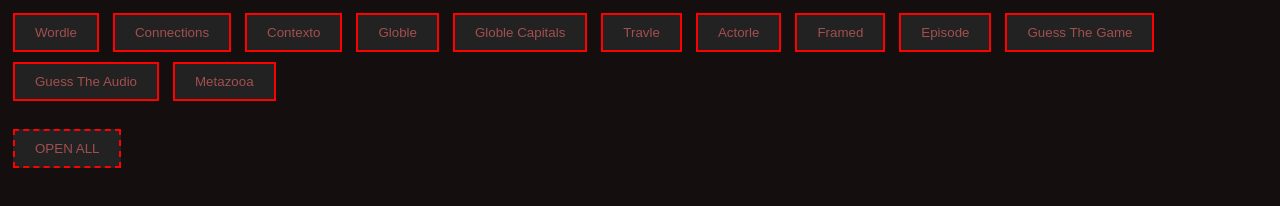
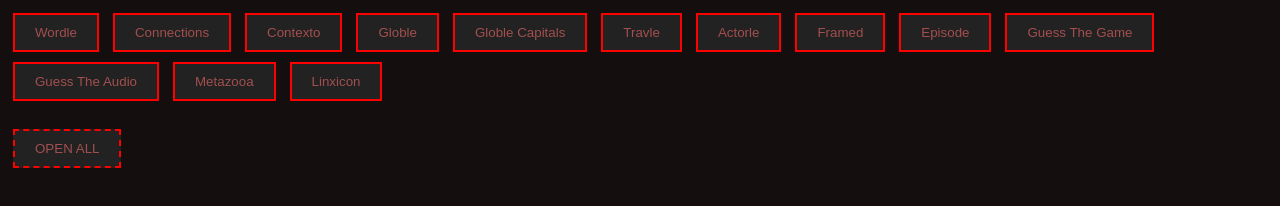
Before and after one commit to Not-A-Zinger/Zinger-dle, a plain HTML site: page index.html in a window 1280 px wide. Drawn offline with Linux system fonts and the light colour scheme.

Commit message:
Update index.html
Added Linxicon button

```diff
--- a/index.html
+++ b/index.html
@@ -22,6 +22,7 @@
     <button><a href="https://guessthe.game/" target="_blank">Guess The Game</a></button>
     <button><a href="https://guesstheaudio.com/" target="_blank">Guess The Audio</a></button>
     <button><a href="https://metazooa.com/" target="_blank">Metazooa</a></button>
+    <button><a href="https://linxicon.com/" target="_blank">Linxicon</a></button>
     <br><br>
     <button id="all"><a onclick="openAll()">OPEN ALL</a></button>
 </body>
```
